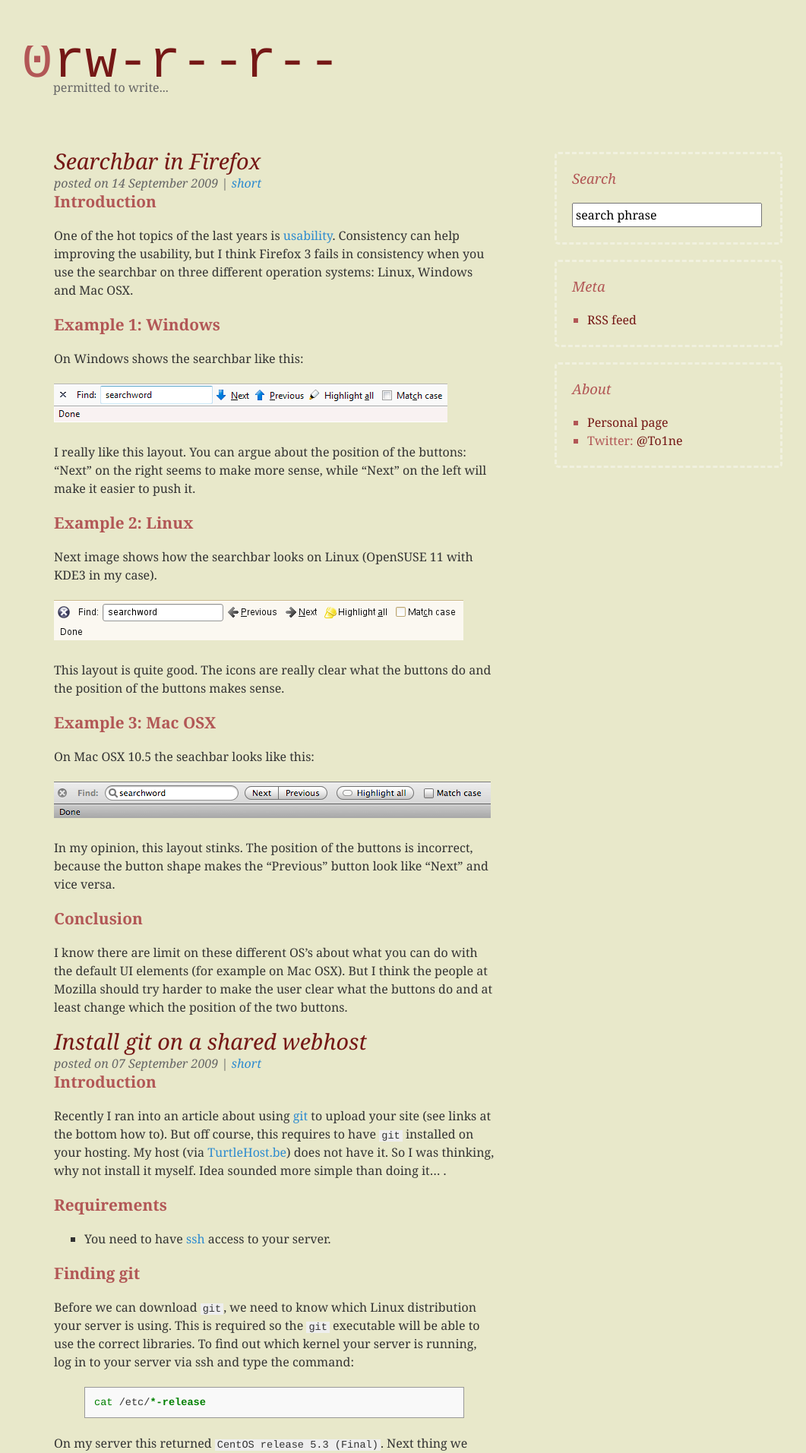
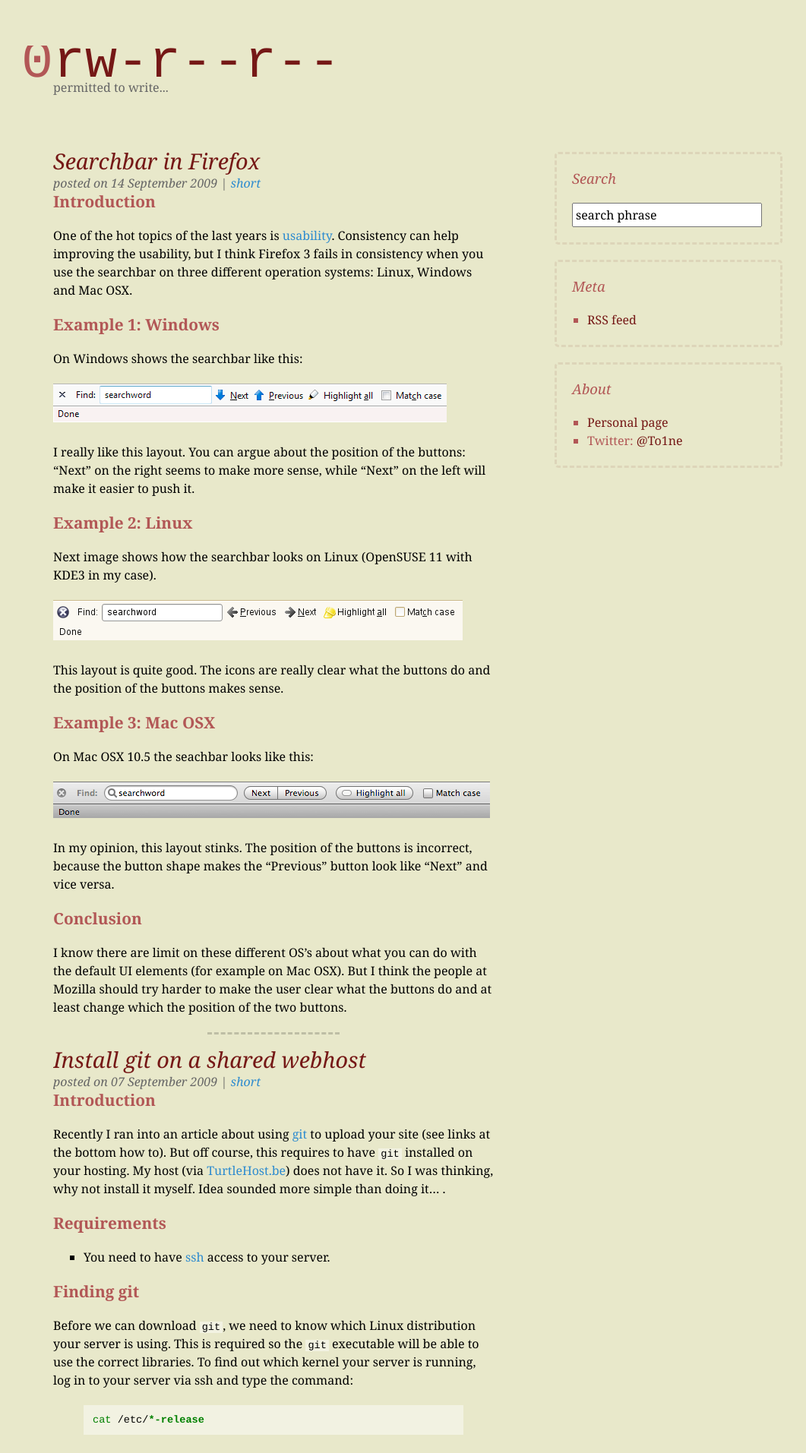
Before and after one commit to To1ne/writepermission, a Jekyll site: the page built from index.html, in a window 1280 px wide. Shown: the top 1913 px of the page at 76% size, without its empty margins (90-1151 px from the left). Built offline with Jekyll 4.4.1, drawn with Linux system fonts in a browser that asks for light colours; the list of posts is cut into pages by our own code; comment, search, counter and statistics services are not loaded.

Commit message:
Complete review of colors, added header comment in css and added hr between posts

```diff
--- a/css/style.css
+++ b/css/style.css
@@ -1,3 +1,23 @@
+/***************************************************
+* Main style sheet
+*
+* Project: 	rw- blog
+* URL: 		writepermission.com
+* Author:	Toon Claes
+*
+* Colors:
+* 	- main: 		#E8E8CA
+*	- dark:			#7F7F6E
+*   - bright:		#F2F2E2
+*	- dark-red: 	#751816
+*   - bright-red:	#B25756
+*   - subtle-red:	#DDD5B9
+*	- dimmed:		#666666
+*   - blueish:		#2D8BCF
+* 	- redish:		#D45755
+*
+**************************************************/
+
 /**************************
 * General styles
 *************************/
@@ -16,7 +36,6 @@
 body {
 	line-height: 24px;
 	font-family: Cambria, Georgia, Times, "Times New Roman", serif;
-	color: #333;
 	background: #E8E8CA;
 }
 /* Headers */
@@ -99,7 +118,7 @@
 }
 acronym {
 	text-transform: uppercase;
-	border-bottom: 1px dashed #666;
+	border-bottom: 1px dashed #666666;
 	cursor: help;
 }
 big {
@@ -127,8 +146,8 @@
 }
 /* Blockquotes */
 blockquote {
-	background: #f1f1Df;
-	border-left: 3px solid #999999;
+	background: #F2F2E2;
+	border-left: 3px solid #BEBEA5;
 	margin: 0 1.5em 1.5em 1.5em;
 	padding: 0.2em 1em;
 	font-style: normal;
@@ -156,13 +175,13 @@
 	color: #B25756;
 	text-decoration: none;
 }
+a, a:link, a:visited {
+	color: #2D8BCF;
+	text-decoration: none;
+}
 a:hover, a:active {
-	color:#D45755;
+	color: #D45755;
 	text-decoration: underline;
-}
-a, a:link, a:visited {
-	color:#2D8BCF;
-	text-decoration: none;
 }
 /* Code */
 pre, code {
@@ -173,22 +192,22 @@
 	font-size: 1em;
 }
 pre {
-	background-color: #f9f9f9;
-	border: 1px solid #999999;
+	background-color: #F2F2E2;
+	/*border: 1px solid #BEBEA5;*/
 	line-height: 21px;
 	margin-bottom: 21px;
 	overflow: auto;
 	padding: 9px;
 }
 code {
-	background: #EEEEEE none repeat scroll 0 0;
+	background: #F2F2E2 none repeat scroll 0 0;
 	padding:0 3px;
 }
 /* Delete and insert */
 ins, dfn {
 	font-style: italic;
 	text-decoration: none;
-	border-bottom: 1px solid #666;
+	border-bottom: 1px solid #666666;
 }
 del {
 	text-decoration: line-through;
@@ -224,6 +243,11 @@
 /* Horizontal rule */
 hr {
 	margin-bottom: 21px;
+	border-top: 3px dashed #BEBEA5;
+	border-right: none;
+	border-bottom: none;
+	border-left: none;
+	width: 30%;
 }
 /* Major container */
 #container {
@@ -292,7 +316,8 @@
 *************************/
 #content {
 	float: left;
-	margin: 200px 0 0 1px;
+	padding-top: 200px;
+	overflow: visible;
 	width: 580px;
 }
 #content h1 {
@@ -360,7 +385,7 @@
 }
 #side .box {
 	margin-bottom: 20px;
-	border: 3px dashed #f1f1Df;
+	border: 3px dashed #DDD5B9;
 	border-radius: 5px;
 	-moz-border-radius: 5px;
 	-webkit-border-radius: 5px;
--- a/index.html
+++ b/index.html
@@ -3,4 +3,5 @@
 ---
 {% for post in paginator.posts %}
 	{% include post.html %}
+	<hr />
 {% endfor %}
```
